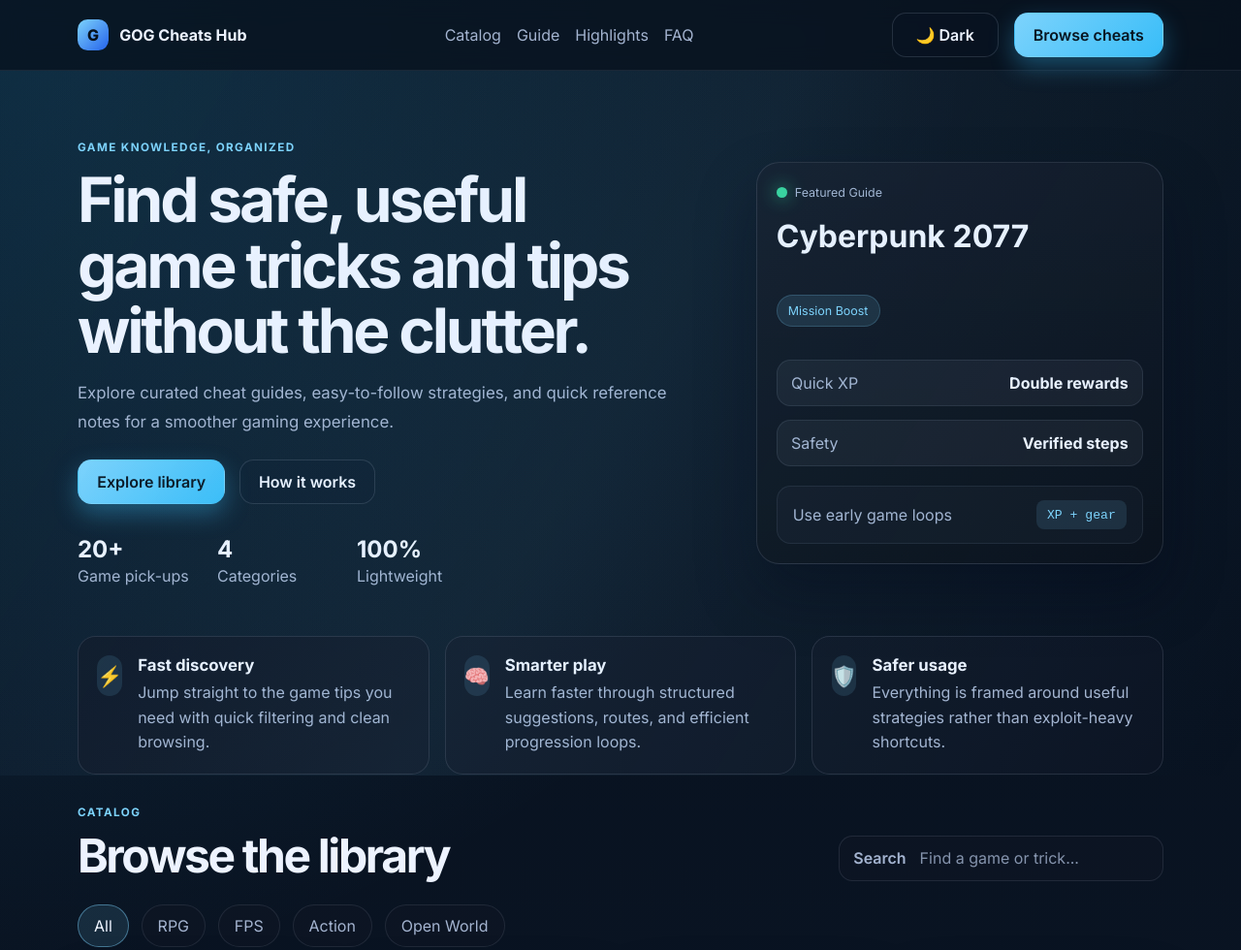
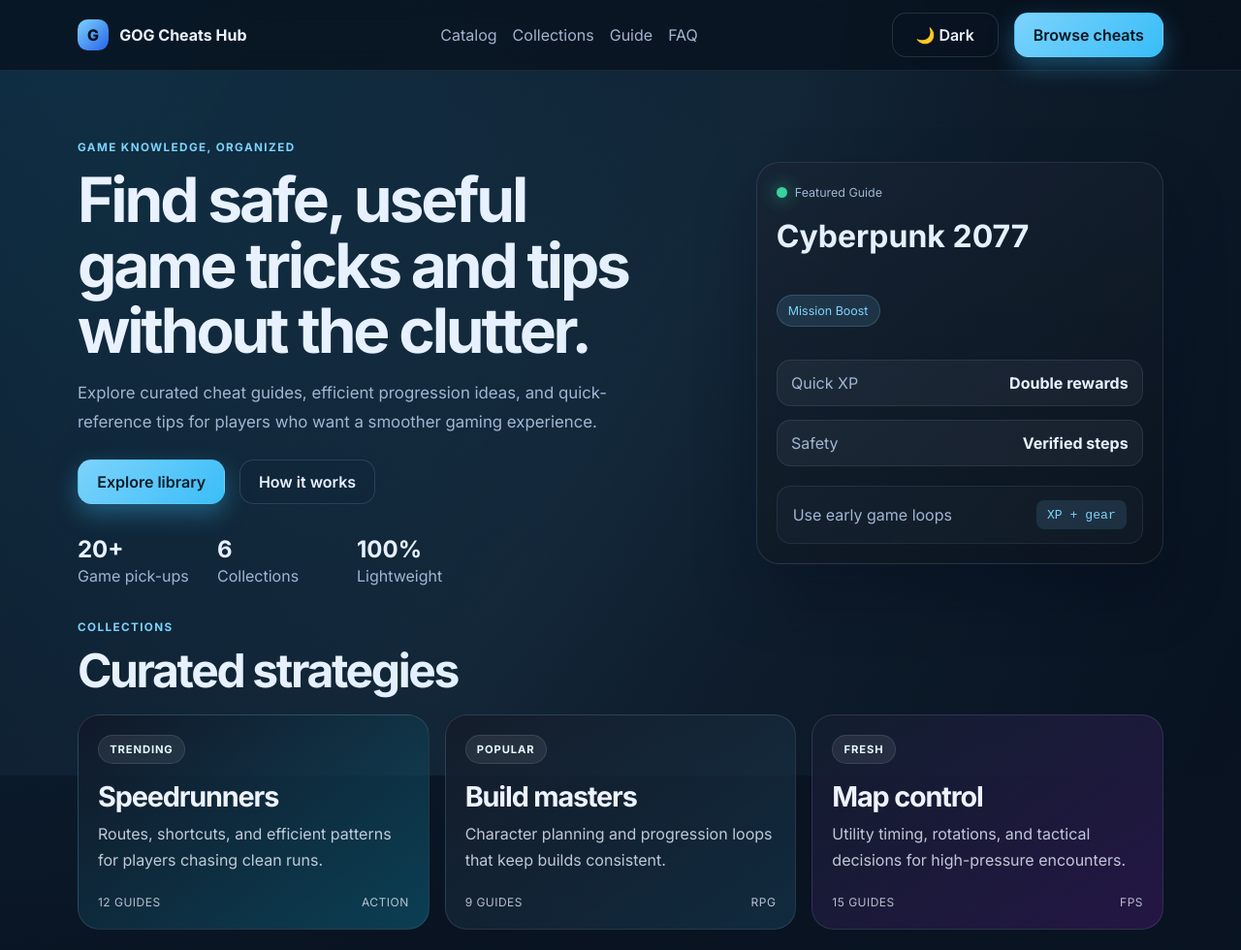
Before and after one commit to Shark00O/Gog-cheats-website, a plain HTML site: page index.html in a window 1280 px wide. Shown: the top 980 px of the page at 97% size. Drawn offline with Linux system fonts and the light colour scheme.

Commit message:
Upgrade the site into a premium storefront-style game portal with richer layout, themed polish, and improved UX.

```diff
--- a/index.html
+++ b/index.html
@@ -5,7 +5,7 @@
     <meta name="viewport" content="width=device-width, initial-scale=1.0" />
     <meta
       name="description"
-      content="A modern cheats and game helper hub for players who want quick, safe, and organized game tips."
+      content="GOG Cheats Hub — premium game tips, strategy cards, and categorized helper guides."
     />
     <title>GOG Cheats Hub</title>
     <link rel="preconnect" href="https://fonts.googleapis.com" />
@@ -26,8 +26,8 @@
 
         <nav class="nav-links" aria-label="Main navigation">
           <a href="#catalog">Catalog</a>
+          <a href="#collections">Collections</a>
           <a href="#guide">Guide</a>
-          <a href="#highlights">Highlights</a>
           <a href="#faq">FAQ</a>
         </nav>
 
@@ -47,8 +47,8 @@
             <p class="eyebrow">Game knowledge, organized</p>
             <h1>Find safe, useful game tricks and tips without the clutter.</h1>
             <p class="hero-text">
-              Explore curated cheat guides, easy-to-follow strategies, and quick reference notes
-              for a smoother gaming experience.
+              Explore curated cheat guides, efficient progression ideas, and quick-reference tips
+              for players who want a smoother gaming experience.
             </p>
             <div class="hero-actions">
               <a class="button button-primary" href="#catalog">Explore library</a>
@@ -56,7 +56,7 @@
             </div>
             <ul class="hero-stats" aria-label="Site statistics">
               <li><strong>20+</strong><span>Game pick-ups</span></li>
-              <li><strong>4</strong><span>Categories</span></li>
+              <li><strong>6</strong><span>Collections</span></li>
               <li><strong>100%</strong><span>Lightweight</span></li>
             </ul>
           </div>
@@ -86,29 +86,46 @@
         </div>
       </section>
 
-      <section id="highlights" class="highlights">
-        <div class="container highlight-grid">
-          <article class="mini-feature">
-            <span class="feature-icon">⚡</span>
+      <section id="collections" class="collections">
+        <div class="container">
+          <div class="section-top">
             <div>
-              <h3>Fast discovery</h3>
-              <p>Jump straight to the game tips you need with quick filtering and clean browsing.</p>
+              <p class="eyebrow">Collections</p>
+              <h2>Curated strategies</h2>
             </div>
-          </article>
-          <article class="mini-feature">
-            <span class="feature-icon">🧠</span>
-            <div>
-              <h3>Smarter play</h3>
-              <p>Learn faster through structured suggestions, routes, and efficient progression loops.</p>
-            </div>
-          </article>
-          <article class="mini-feature">
-            <span class="feature-icon">🛡️</span>
-            <div>
-              <h3>Safer usage</h3>
-              <p>Everything is framed around useful strategies rather than exploit-heavy shortcuts.</p>
-            </div>
-          </article>
+          </div>
+
+          <div class="collection-grid">
+            <article class="collection-card feature-card">
+              <span class="collection-tag">Trending</span>
+              <h3>Speedrunners</h3>
+              <p>Routes, shortcuts, and efficient patterns for players chasing clean runs.</p>
+              <div class="collection-meta">
+                <span>12 guides</span>
+                <span>Action</span>
+              </div>
+            </article>
+
+            <article class="collection-card alt-card">
+              <span class="collection-tag">Popular</span>
+              <h3>Build masters</h3>
+              <p>Character planning and progression loops that keep builds consistent.</p>
+              <div class="collection-meta">
+                <span>9 guides</span>
+                <span>RPG</span>
+              </div>
+            </article>
+
+            <article class="collection-card accent-card">
+              <span class="collection-tag">Fresh</span>
+              <h3>Map control</h3>
+              <p>Utility timing, rotations, and tactical decisions for high-pressure encounters.</p>
+              <div class="collection-meta">
+                <span>15 guides</span>
+                <span>FPS</span>
+              </div>
+            </article>
+          </div>
         </div>
       </section>
 
--- a/style.css
+++ b/style.css
@@ -15,6 +15,7 @@
   --input-bg: rgba(15, 22, 36, 0.7);
   --chip-bg: rgba(148, 163, 184, 0.08);
   --highlight: rgba(125, 211, 252, 0.12);
+  --soft-panel: rgba(15, 22, 36, 0.72);
 }
 
 body.light-theme {
@@ -34,6 +35,7 @@ body.light-theme {
   --input-bg: rgba(255, 255, 255, 0.8);
   --chip-bg: rgba(15, 23, 42, 0.04);
   --highlight: rgba(14, 165, 233, 0.08);
+  --soft-panel: rgba(255, 255, 255, 0.86);
 }
 
 * {
@@ -70,6 +72,11 @@ a {
 button,
 input {
   font: inherit;
+}
+
+img {
+  max-width: 100%;
+  display: block;
 }
 
 .container {
@@ -169,7 +176,7 @@ input {
 }
 
 .hero {
-  padding: 4.5rem 0 2rem;
+  padding: 4.5rem 0 1rem;
 }
 
 .hero-inner {
@@ -190,6 +197,7 @@ input {
 
 .hero-copy h1,
 .section-heading h2,
+.section-top h2,
 .guide h2,
 .faq-box h2 {
   margin: 0;
@@ -323,45 +331,86 @@ input {
   color: var(--accent);
 }
 
-.highlights {
+.collections {
   padding: 1.25rem 0 0;
 }
 
-.highlight-grid {
+.section-top {
+  margin-bottom: 1.2rem;
+}
+
+.section-top h2 {
+  font-size: clamp(2rem, 4vw, 3rem);
+}
+
+.collection-grid {
   display: grid;
   grid-template-columns: repeat(3, minmax(0, 1fr));
   gap: 1rem;
 }
 
-.mini-feature {
-  display: flex;
-  gap: 1rem;
-  align-items: flex-start;
-  background: rgba(15, 22, 36, 0.72);
+.collection-card {
+  position: relative;
+  overflow: hidden;
+  padding: 1.25rem;
+  border-radius: 1.4rem;
+  background: linear-gradient(145deg, rgba(15, 22, 36, 0.9), rgba(15, 22, 36, 0.67));
   border: 1px solid var(--card-border);
-  border-radius: 1.15rem;
-  padding: 1.2rem;
+  min-height: 210px;
+  transition: transform 0.2s ease, border-color 0.2s ease;
 }
 
-.feature-icon {
-  display: grid;
-  place-items: center;
-  width: 2.6rem;
-  height: 2.6rem;
-  border-radius: 0.9rem;
-  background: var(--highlight);
-  font-size: 1.3rem;
+.collection-card:hover {
+  transform: translateY(-2px);
+  border-color: rgba(125, 211, 252, 0.35);
 }
 
-.mini-feature h3 {
-  margin: 0 0 0.35rem;
-  font-size: 1.05rem;
+.feature-card {
+  background: linear-gradient(145deg, rgba(17, 24, 39, 0.95), rgba(14, 116, 144, 0.45));
 }
 
-.mini-feature p {
+.alt-card {
+  background: linear-gradient(145deg, rgba(20, 28, 42, 0.95), rgba(35, 98, 128, 0.3));
+}
+
+.accent-card {
+  background: linear-gradient(145deg, rgba(18, 30, 46, 0.95), rgba(88, 28, 135, 0.35));
+}
+
+.collection-tag {
+  display: inline-flex;
+  padding: 0.42rem 0.7rem;
+  border-radius: 999px;
+  background: rgba(255, 255, 255, 0.08);
+  border: 1px solid rgba(255, 255, 255, 0.1);
+  color: #e5f9ff;
+  font-size: 0.7rem;
+  letter-spacing: 0.08em;
+  text-transform: uppercase;
+  font-weight: 700;
+}
+
+.collection-card h3 {
+  margin: 1rem 0 0.5rem;
+  font-size: 1.8rem;
+  letter-spacing: -0.04em;
+}
+
+.collection-card p {
   margin: 0;
-  color: var(--muted);
-  line-height: 1.6;
+  line-height: 1.7;
+  color: rgba(237, 243, 255, 0.8);
+}
+
+.collection-meta {
+  display: flex;
+  justify-content: space-between;
+  gap: 0.7rem;
+  margin-top: 1.4rem;
+  color: rgba(237, 243, 255, 0.75);
+  font-size: 0.75rem;
+  letter-spacing: 0.04em;
+  text-transform: uppercase;
 }
 
 .catalog,
@@ -454,6 +503,12 @@ input {
   border: 1px solid var(--card-border);
   border-radius: 1.3rem;
   box-shadow: var(--shadow);
+  transition: transform 0.2s ease, border-color 0.2s ease;
+}
+
+.card:hover {
+  transform: translateY(-2px);
+  border-color: rgba(125, 211, 252, 0.3);
 }
 
 .card-top {
@@ -751,6 +806,7 @@ input {
     justify-content: center;
   }
 
+  .collection-grid,
   .highlight-grid,
   .hero-inner,
   .guide-grid,
```
Also changed, not shown: README.md.
